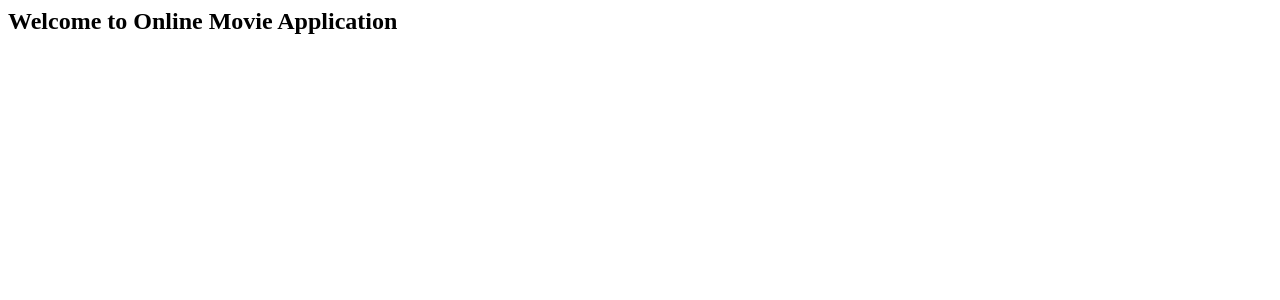
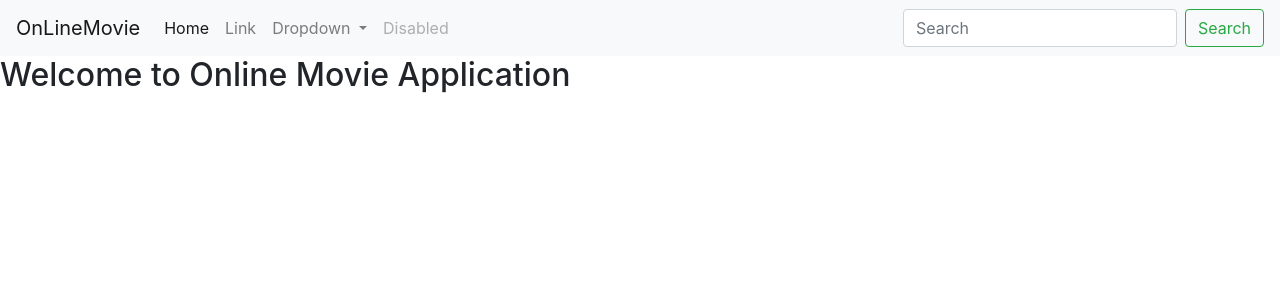
Before and after one commit to JesusAlmirco/onlinemovie, a Django app: page / in a window 1280 px wide. Shown: the top 300 px of the page. Run offline with Django 3.2, Linux system fonts and the light colour scheme.

Commit message:
Added Bootstrap and gitignore file

```diff
--- a/movieapp/templates/index.html
+++ b/movieapp/templates/index.html
@@ -3,8 +3,50 @@
     <meta charset="UTF-8">
     <meta name="viewport" content="width=device-width, initial-scale=1.0">
     <title>OnLine Movie App</title>
+    <!-- Bootstrap CSS -->
+    <link rel="stylesheet" href="https://cdn.jsdelivr.net/npm/bootstrap@4.5.3/dist/css/bootstrap.min.css" integrity="sha384-TX8t27EcRE3e/ihU7zmQxVncDAy5uIKz4rEkgIXeMed4M0jlfIDPvg6uqKI2xXr2" crossorigin="anonymous">
 </head>
 <body>
+    <!-- Navbar -->
+    <nav class="navbar navbar-expand-lg navbar-light bg-light">
+        <a class="navbar-brand" href="#">OnLineMovie</a>
+        <button class="navbar-toggler" type="button" data-toggle="collapse" data-target="#navbarSupportedContent" aria-controls="navbarSupportedContent" aria-expanded="false" aria-label="Toggle navigation">
+          <span class="navbar-toggler-icon"></span>
+        </button>
+
+        <div class="collapse navbar-collapse" id="navbarSupportedContent">
+          <ul class="navbar-nav mr-auto">
+            <li class="nav-item active">
+              <a class="nav-link" href="#">Home <span class="sr-only">(current)</span></a>
+            </li>
+            <li class="nav-item">
+              <a class="nav-link" href="#">Link</a>
+            </li>
+            <li class="nav-item dropdown">
+              <a class="nav-link dropdown-toggle" href="#" id="navbarDropdown" role="button" data-toggle="dropdown" aria-haspopup="true" aria-expanded="false">
+                Dropdown
+              </a>
+              <div class="dropdown-menu" aria-labelledby="navbarDropdown">
+                <a class="dropdown-item" href="#">Action</a>
+                <a class="dropdown-item" href="#">Another action</a>
+                <div class="dropdown-divider"></div>
+                <a class="dropdown-item" href="#">Something else here</a>
+              </div>
+            </li>
+            <li class="nav-item">
+              <a class="nav-link disabled" href="#" tabindex="-1" aria-disabled="true">Disabled</a>
+            </li>
+          </ul>
+          <form class="form-inline my-2 my-lg-0">
+            <input class="form-control mr-sm-2" type="search" placeholder="Search" aria-label="Search">
+            <button class="btn btn-outline-success my-2 my-sm-0" type="submit">Search</button>
+          </form>
+        </div>
+    </nav>
+
     <h2>Welcome to Online Movie Application</h2>
+    <!-- jQuery and Bootstrap Bundle (includes Popper) -->
+    <script src="https://code.jquery.com/jquery-3.5.1.slim.min.js" integrity="sha384-DfXdz2htPH0lsSSs5nCTpuj/zy4C+OGpamoFVy38MVBnE+IbbVYUew+OrCXaRkfj" crossorigin="anonymous"></script>
+    <script src="https://cdn.jsdelivr.net/npm/bootstrap@4.5.3/dist/js/bootstrap.bundle.min.js" integrity="sha384-ho+j7jyWK8fNQe+A12Hb8AhRq26LrZ/JpcUGGOn+Y7RsweNrtN/tE3MoK7ZeZDyx" crossorigin="anonymous"></script>
 </body>
 </html>
```
Also changed, not shown: 1 other file.
